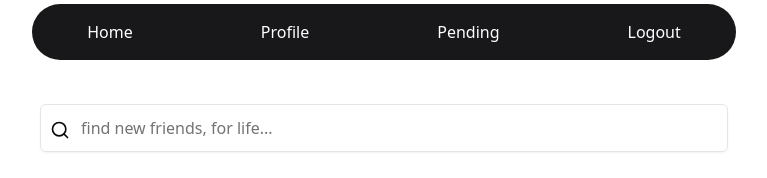
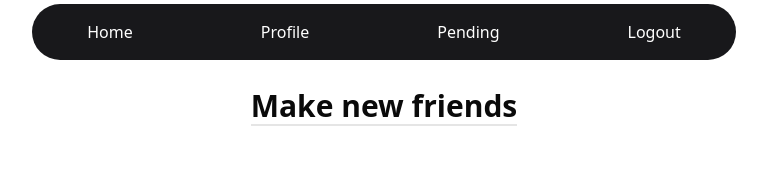
Before and after one commit to chirag-63/demo_client, a React (Vite) app: page /home in a window 1280 px wide. Shown: the top 178 px of the page, without its empty margins (256-1023 px from the left). Built offline with nearby package versions, Linux system fonts and the light colour scheme; no server answers; sample sign-in values are in the browser's storage.

Commit message:
added heading

```diff
--- a/src/pages/home.jsx
+++ b/src/pages/home.jsx
@@ -38,6 +38,9 @@ export default function HomePage() {
         <>
             <Navbar />
             <div className=" mx-2 mt-8 lg:mx-40 gap-10 flex flex-col items-center px-2">
+                <div className="font-semibold border-b-2 text-2xl lg:text-3xl">
+                    Make new friends
+                </div>
                 <div className="w-full lg:px-32 ">
                     <Input
                         onChange={(e) => setFilter(e.target.value)}
--- a/src/pages/profile.jsx
+++ b/src/pages/profile.jsx
@@ -86,6 +86,9 @@ export default function ProfilePage() {
                     </div>
                 </div>
             </div>
+            <div className="font-semibold mt-10 text-center text-2xl lg:text-3xl">
+                Your friends List
+            </div>
             <div className=" mx-2 lg:mx-40 gap-10 flex flex-col items-center px-2">
                 <div className="w-full lg:px-32 lg:mt-4">
                     <Input
```
